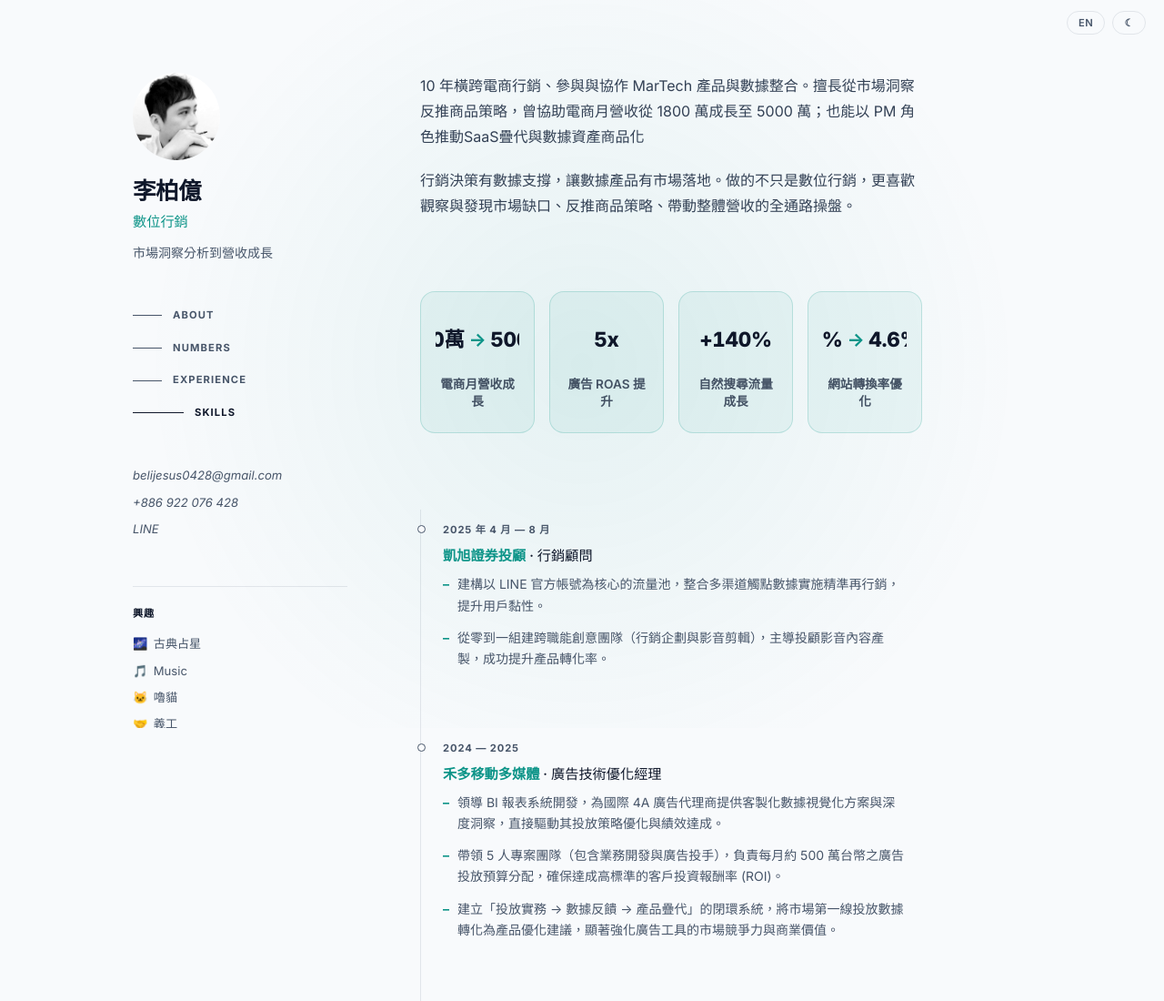
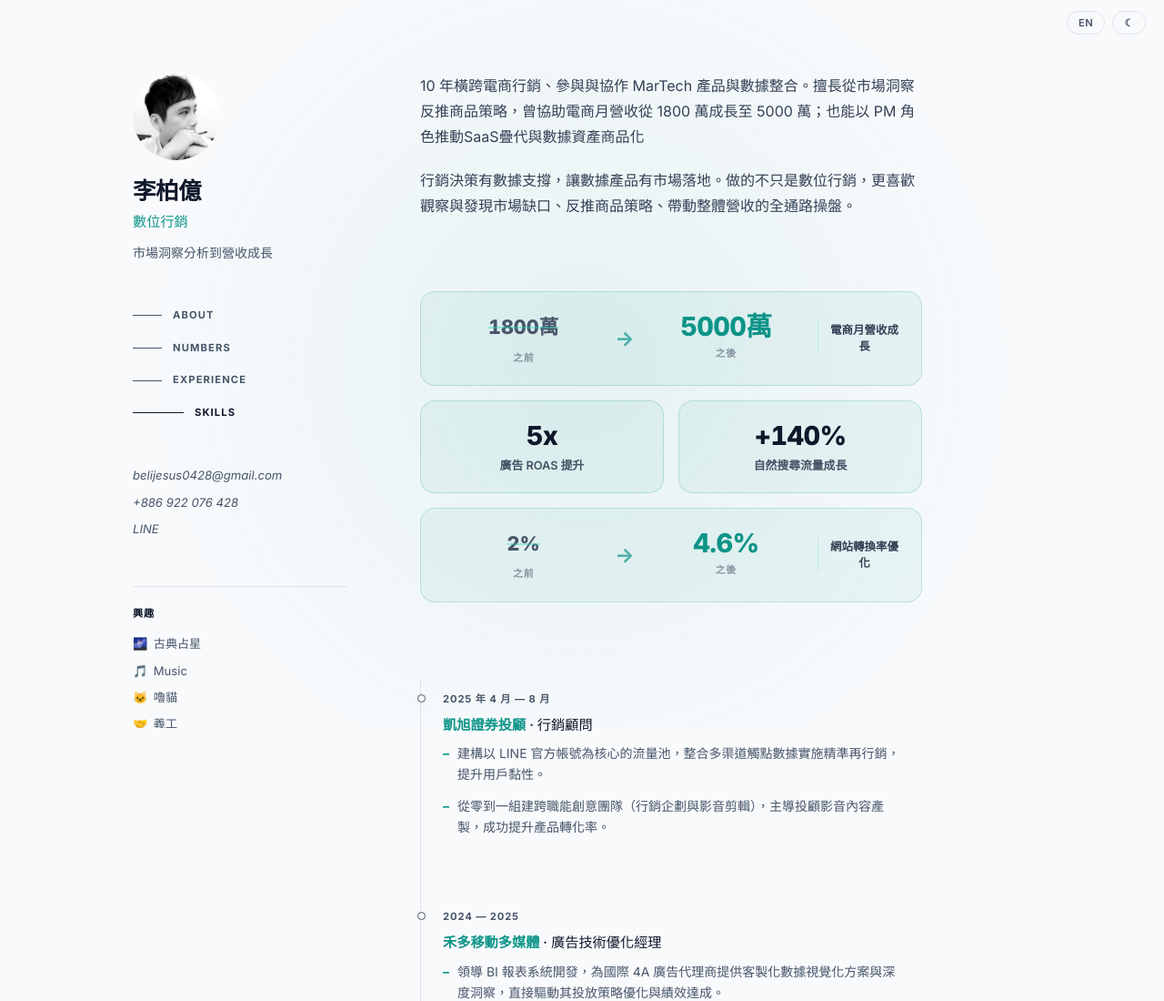
Before and after one commit to boyi-lee/resume, a plain HTML site: page index.html in a window 1280 px wide. Shown: the top 1100 px of the page at 91% size. Drawn offline with Linux system fonts and the light colour scheme.

Commit message:
Add files via upload

```diff
--- a/index.html
+++ b/index.html
@@ -223,25 +223,19 @@ a{color:inherit;text-decoration:none;}
 .about-text p{margin-bottom:1.25rem;}
 .about-text p:last-child{margin-bottom:0;}
 
-/* ── Numbers — Enhanced design ── */
+/* ── Numbers — Option A: 2-col grid, arrow cards span full width ── */
 .numbers-strip{
   display:grid;
-  grid-template-columns:repeat(4,1fr);
+  grid-template-columns:1fr 1fr;
   gap:1rem;
   margin:2rem 0;
   padding:0;
   border:none;
 }
-@media(max-width:768px){
-  .numbers-strip{
-    grid-template-columns:repeat(2,1fr);
-    gap:.75rem;
-  }
-}
 @media(max-width:480px){
   .numbers-strip{
     grid-template-columns:1fr;
-    gap:.5rem;
+    gap:.75rem;
   }
 }
 
@@ -249,14 +243,29 @@ a{color:inherit;text-decoration:none;}
   background:rgba(45,212,191,.06);
   border:1px solid rgba(45,212,191,.2);
   border-radius:1rem;
-  padding:1.75rem 1rem 1.5rem;
+  padding:1.5rem 1.25rem 1.25rem;
   position:relative;
   transition:all .3s var(--ease);
   overflow:hidden;
-  min-height:120px;
   display:flex;
   flex-direction:column;
+  align-items:center;
   justify-content:center;
+  gap:.6rem;
+}
+
+/* Arrow-type cells span both columns */
+.num-cell.is-arrow{
+  grid-column: span 2;
+  flex-direction:row;
+  align-items:center;
+  justify-content:center;
+  gap:0;
+  padding:1.25rem 1.5rem;
+}
+
+@media(max-width:480px){
+  .num-cell.is-arrow{ grid-column:span 1; flex-direction:column; gap:.6rem; }
 }
 
 .num-cell::before{
@@ -273,7 +282,7 @@ a{color:inherit;text-decoration:none;}
 .num-cell:hover{
   background:rgba(45,212,191,.1);
   border-color:rgba(45,212,191,.35);
-  transform:translateY(-4px);
+  transform:translateY(-3px);
   box-shadow:0 12px 32px rgba(45,212,191,.15);
 }
 
@@ -281,47 +290,72 @@ a{color:inherit;text-decoration:none;}
   transform:scaleX(1);
 }
 
+/* Single-value layout */
 .num-val{
-  font-size:1.4rem;
+  font-size:1.8rem;
   font-weight:800;
   color:var(--heading);
-  line-height:1.1;
-  margin-bottom:1rem;
+  line-height:1;
   font-variant-numeric:tabular-nums;
-  letter-spacing:-.01em;
-  display:flex;
-  align-items:center;
-  justify-content:center;
+  letter-spacing:-.02em;
   text-align:center;
-  gap:.2rem;
-  min-height:3rem;
-  word-break:keep-all;
-  white-space:nowrap;
-  overflow:hidden;
-  text-overflow:ellipsis;
 }
 
-@media(max-width:640px){
-  .num-val{
-    font-size:1.2rem;
-    min-height:2.5rem;
-  }
+/* Arrow layout: before/after columns */
+.num-before, .num-after{
+  flex:1;
+  display:flex;
+  flex-direction:column;
+  align-items:center;
+  gap:.3rem;
 }
-
-.num-val .num-part{
-  color:var(--heading);
+.num-from{
+  font-size:1.35rem;
+  font-weight:800;
+  color:var(--text);
+  font-variant-numeric:tabular-nums;
+  text-decoration:line-through;
+  text-decoration-color:rgba(45,212,191,.4);
+  text-decoration-thickness:2px;
 }
-
-.num-val .arrow{
+.num-to{
+  font-size:1.8rem;
+  font-weight:800;
+  color:var(--accent);
+  font-variant-numeric:tabular-nums;
+  letter-spacing:-.02em;
+  line-height:1;
+}
+.num-sublabel{
+  font-size:.68rem;
+  font-weight:700;
+  text-transform:uppercase;
+  letter-spacing:.08em;
+  color:var(--text);
+  opacity:.6;
+}
+.num-arrow-icon{
+  font-size:1.4rem;
   color:var(--accent);
   font-weight:700;
-  font-size:.9em;
-  margin:0 .1rem;
+  padding:0 .75rem;
   flex-shrink:0;
+  opacity:.7;
+}
+.num-arrow-label{
+  font-size:.78rem;
+  font-weight:600;
+  color:var(--text2);
+  text-align:center;
+  line-height:1.4;
+  margin-left:.75rem;
+  border-left:1px solid rgba(45,212,191,.25);
+  padding-left:.75rem;
+  max-width:90px;
 }
 
 .num-label1{
-  font-size:.85rem;
+  font-size:.8rem;
   font-weight:600;
   color:var(--text2);
   line-height:1.4;
@@ -333,14 +367,18 @@ a{color:inherit;text-decoration:none;}
   background:rgba(13,148,136,.06);
   border-color:rgba(13,148,136,.2);
 }
-
 [data-theme="light"] .num-cell:hover{
   background:rgba(13,148,136,.1);
   border-color:rgba(13,148,136,.35);
 }
-
 [data-theme="light"] .num-cell::before{
   background:linear-gradient(90deg, #0d9488, rgba(13,148,136,.4));
+}
+[data-theme="light"] .num-from{
+  color:var(--text);
+}
+[data-theme="light"] .num-to{
+  color:var(--accent);
 }
 
 /* ── Experience desc as list ── */
@@ -836,12 +874,33 @@ function renderAll() {
 
   // ── Numbers ──
   document.getElementById('numbersHead').textContent = t('關鍵數字', 'Numbers');
-  document.getElementById('numbersStrip').innerHTML = d.numbers.map(n => `
-    <div class="num-cell">
-      <div class="num-val">${formatNumberValue(n.value)}</div>
-      <div class="num-label1">${t(n.labelZh || '', n.labelEn || '')}</div>
-    </div>
-  `).join('');
+  document.getElementById('numbersStrip').innerHTML = d.numbers.map(n => {
+    const label = t(n.labelZh || '', n.labelEn || '');
+    const val = n.value || '';
+    // Detect arrow pattern: "X→Y" or "X → Y"
+    const arrowMatch = val.match(/^(.+?)\s*→\s*(.+)$/);
+    if (arrowMatch) {
+      const [, from, to] = arrowMatch;
+      return `
+        <div class="num-cell is-arrow">
+          <div class="num-before">
+            <div class="num-from">${from}</div>
+            <div class="num-sublabel">${t('之前','Before')}</div>
+          </div>
+          <div class="num-arrow-icon">→</div>
+          <div class="num-after">
+            <div class="num-to">${to}</div>
+            <div class="num-sublabel">${t('之後','After')}</div>
+          </div>
+          <div class="num-arrow-label">${label}</div>
+        </div>`;
+    }
+    return `
+      <div class="num-cell">
+        <div class="num-val">${val}</div>
+        <div class="num-label1">${label}</div>
+      </div>`;
+  }).join('');
 
   // ── Experience ──
   document.getElementById('expHead').textContent = t('工作經歷', 'Experience');
```
